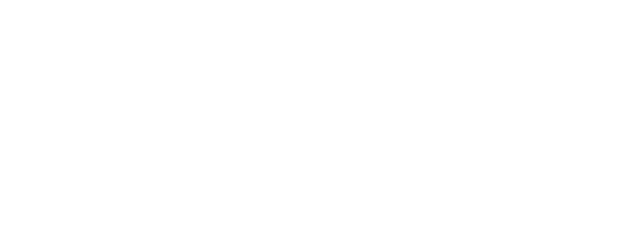
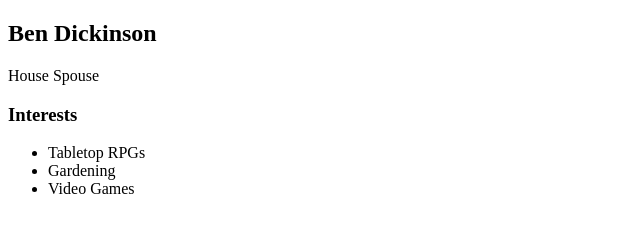
Before and after one commit to Benthusiast/benjamin-dickinson.github.io, a plain HTML site: page index.html in a window 1280 px wide. Shown: the whole page, without its empty margins (0-640 px from the left). Drawn offline with Linux system fonts and the light colour scheme.

Commit message:
First Website tasks 1-6 completed

```diff
--- a/index.html
+++ b/index.html
@@ -5,6 +5,29 @@
     </head>
 
     <body>
+        <div id="all-contents">
+            <nav>
 
+            </nav>
+
+            <main>
+                <div class="sidebar">
+
+                </div>
+
+                <div class="content">
+                    <h2>Ben Dickinson</h2>
+                    <p>House Spouse</p>
+                    <div class="interests">
+                        <h3>Interests</h3>
+                        <ul>
+                            <li>Tabletop RPGs</li>
+                            <li>Gardening</li>
+                            <li>Video Games</li>
+                        </ul>
+                    </div>
+                </div>
+            </main>
+        </div>
     </body>
 </html>
```
